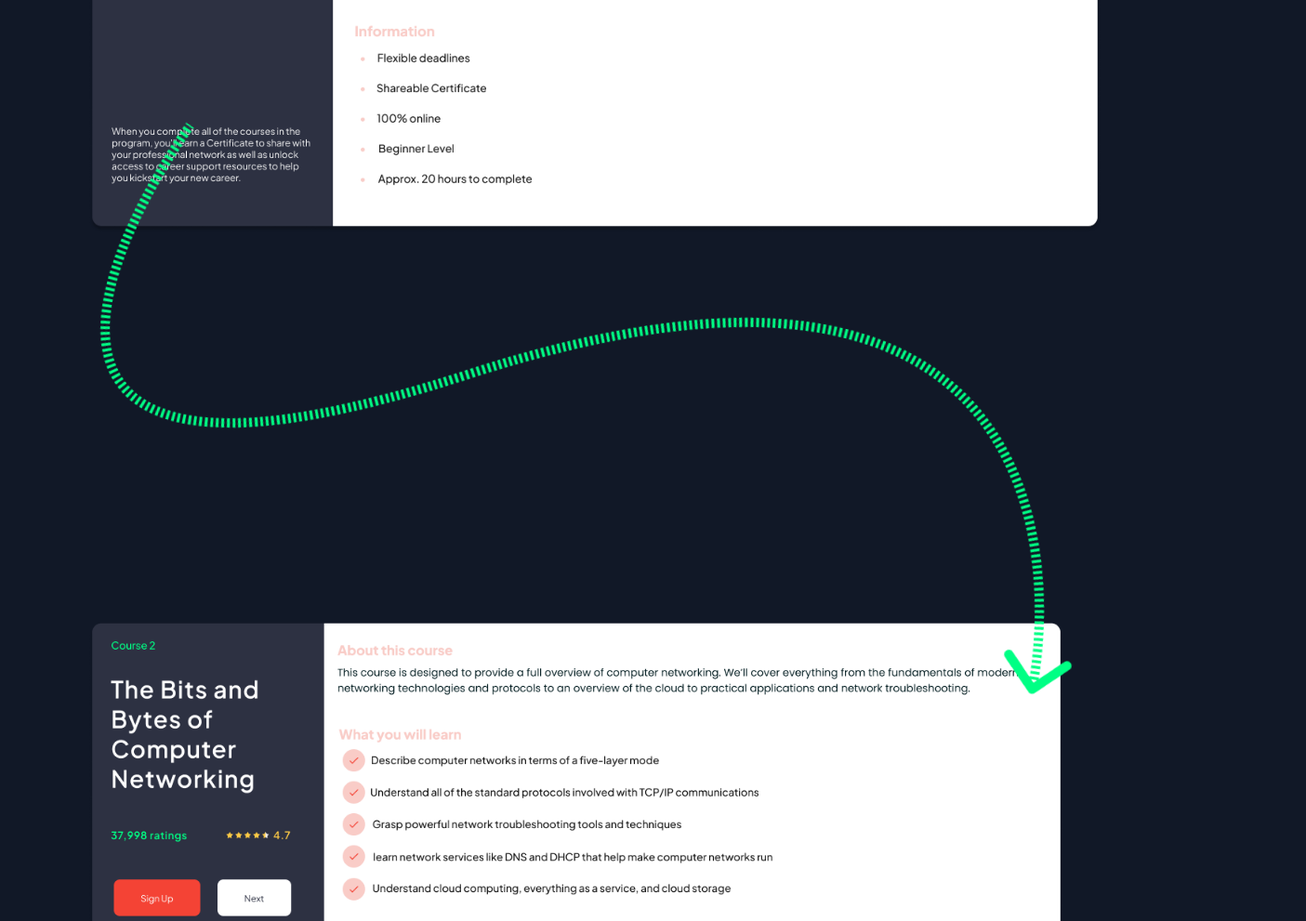
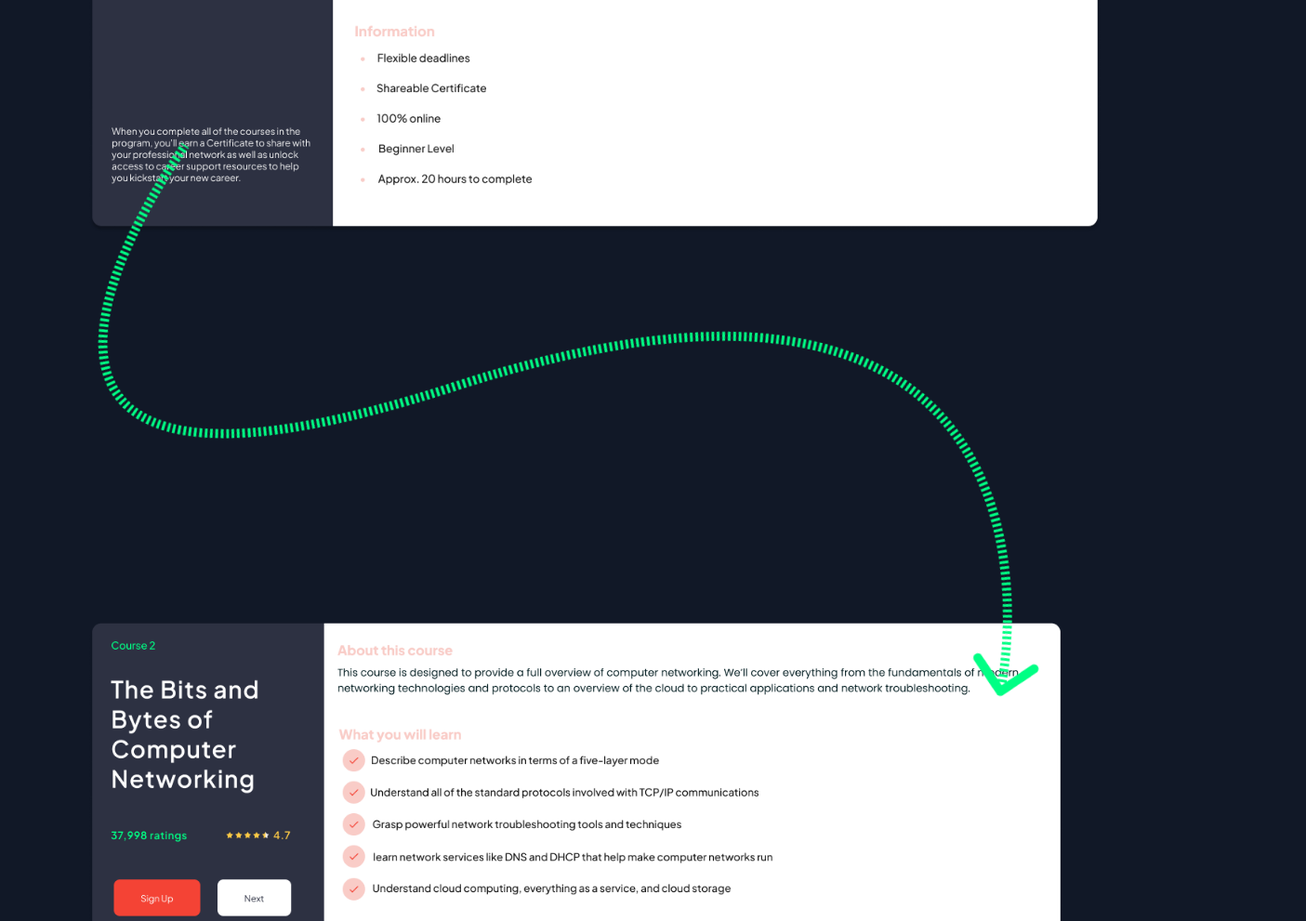
Before and after one commit to skSadi12/Assignment-2, a website built with Vite: page index.html in a window 1280 px wide. Shown: the part 2860-3851 px from the top of the page at 93% size, 1405 px wide, since content can reach past the window. Built offline with nearby package versions, Linux system fonts and the light colour scheme; files whose address does not match are found by name.

Commit message:
some changes to make it responsive

```diff
--- a/index.html
+++ b/index.html
@@ -220,7 +220,7 @@
        <!-- Courses section start -->
         <section class="mt-4 mb-8 md:mt-10 md:mx-24 mx-4">
             <div class="relative w-full"><img src="images/Course1.png" alt=""></div>
-            <div class="w-4/6 lg:w-full md:w-5/6 absolute z-20 rotate-12"><img src="images/Connector Vector (3).png" alt=""></div>
+            <div class="w-4/6  md:w-5/6 absolute z-20 rotate-12"><img src="images/Connector Vector (3).png" alt=""></div>
             <div  class="relative w-full md:mt-72 mt-32 lg:mt-[420px] z-0"><img src="images/Course2.png" alt=""></div>
             <div>
                 <img class="w-4/6  md:w-5/6 absolute z-20 rotate-12" src="images/Connector Vector (1).png" alt="">
```
